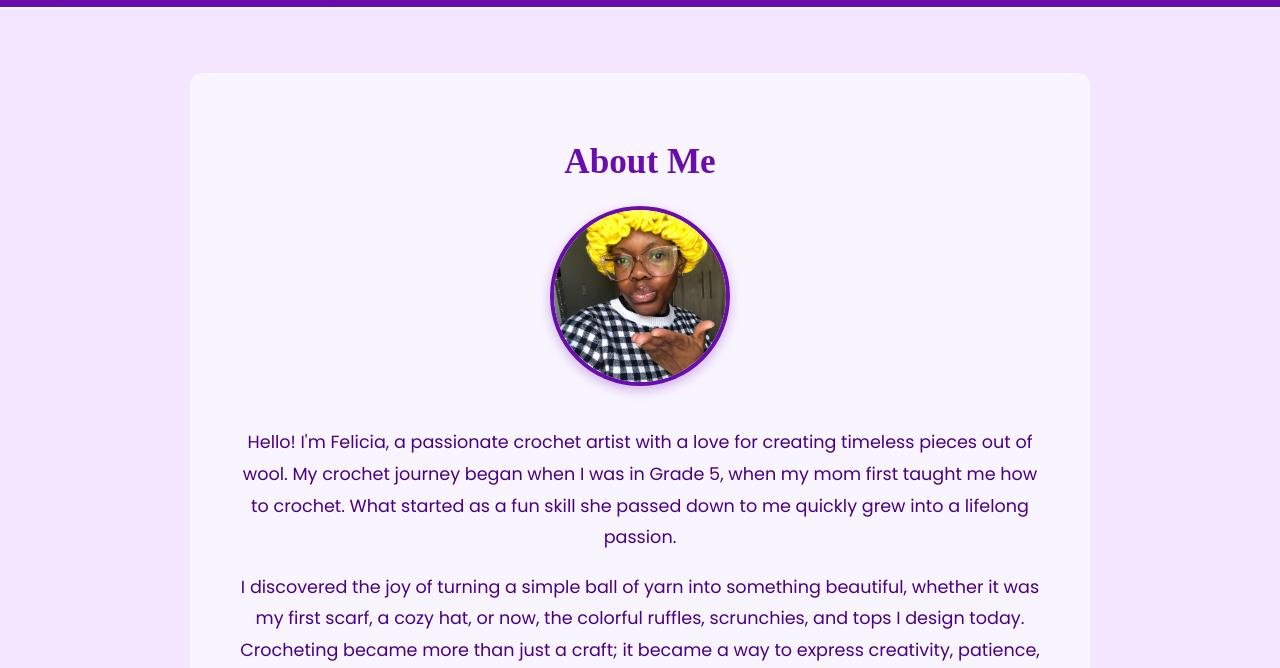
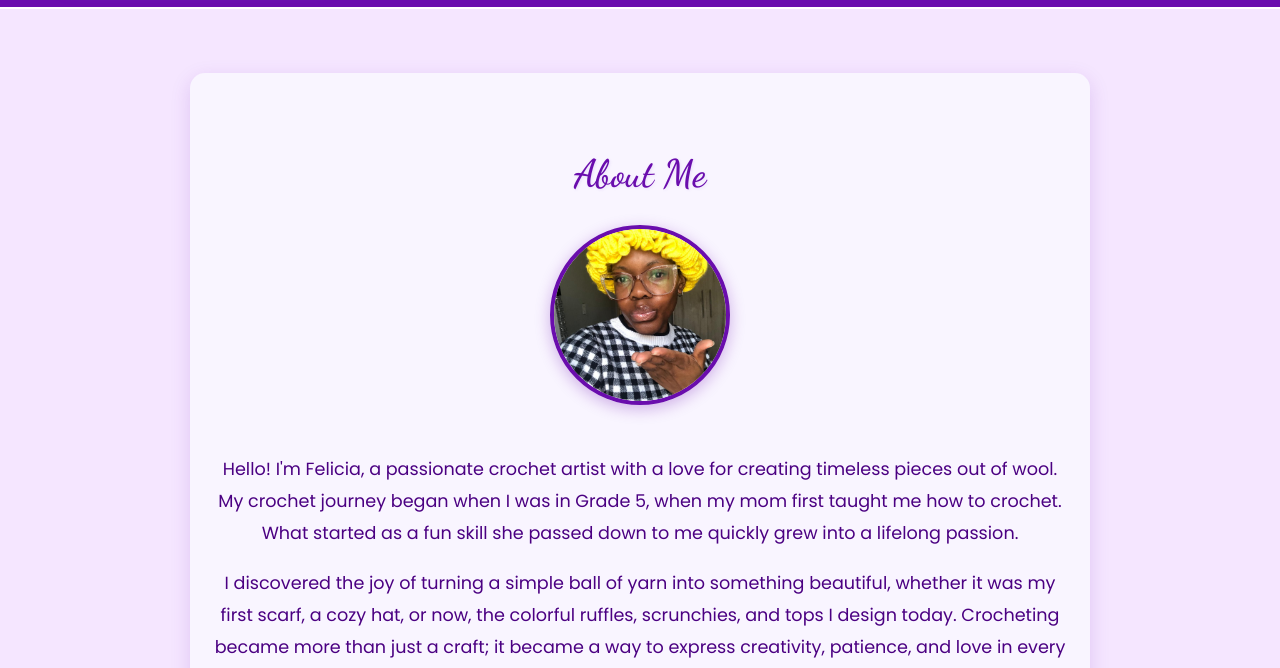
Before and after one commit to FeliciaSithole/my-crochet-website, a plain HTML site: page about.html in a window 1280 px wide. Shown: the part 131-799 px from the top of the page. Drawn offline with Linux system fonts and the light colour scheme.

Commit message:
updated about styles

```diff
--- a/css/styles.css
+++ b/css/styles.css
@@ -298,11 +298,28 @@ main {
   box-shadow: 0px 4px 10 rgba(103, 13, 173, 0.2);
 }
 
+.about {
+    background-color: #f9f5ff;   /* soft pastel background */
+    padding: 2.5rem 1.5rem;      /* comfortable padding */
+    border-radius: 15px;          /* rounded corners */
+    text-align: center;           /* center the text and image */
+    max-width: 900px;             /* constrain width for readability */
+    margin: 2rem auto;            /* center the section horizontally */
+    box-shadow: 0 6px 20px rgba(103, 13, 173, 0.15);  /* subtle shadow */
+    transition: transform 0.3s ease, box-shadow 0.3s ease;
+}
+
+.about:hover {
+    transform: translateY(-5px);  /* slight lift effect */
+    box-shadow: 0 10px 25px rgba(103, 13, 173, 0.25);
+}
+
 .about h2 {
-  font-family: 'Playfair Display', serif;
-  font-size: 2.2rem;
+    font-family: 'Dancing Script', cursive;
+    font-size: 2.4rem;
     color: #6a0dad;
-  margin-bottom: 1rem;
+    margin-bottom: 1.2rem;
+    text-shadow: 1px 1px 3px rgba(109, 40, 217, 0.1);
 }
 
 .about p {
@@ -310,10 +327,7 @@ main {
     font-size: 1.1rem;
     color: #4b0082;
     line-height: 1.8;
-  margin-bottom: 1rem;
-  max-width: 800px;
-  margin-left: auto;
-  margin-right: auto;
+    margin-bottom: 1.2rem;
 }
 
 .about-img {
@@ -322,9 +336,16 @@ main {
     object-fit: cover;
     border-radius: 50%;
     border: 4px solid #6a0dad;
-  margin-bottom: 1rem;
-  box-shadow: 0px 4px 12px rgba(106, 13, 173, 0.3);
+    margin-bottom: 1.5rem;
+    box-shadow: 0px 4px 15px rgba(106, 13, 173, 0.3);
+    transition: transform 0.3s ease, box-shadow 0.3s ease;
 }
+
+.about-img:hover {
+    transform: scale(1.05);
+    box-shadow: 0 8px 20px rgba(106, 13, 173, 0.4);
+}
+
 
 /* img {
   max-width: 100%;
```
Lines whose indentation alone changed are shown as unchanged.
